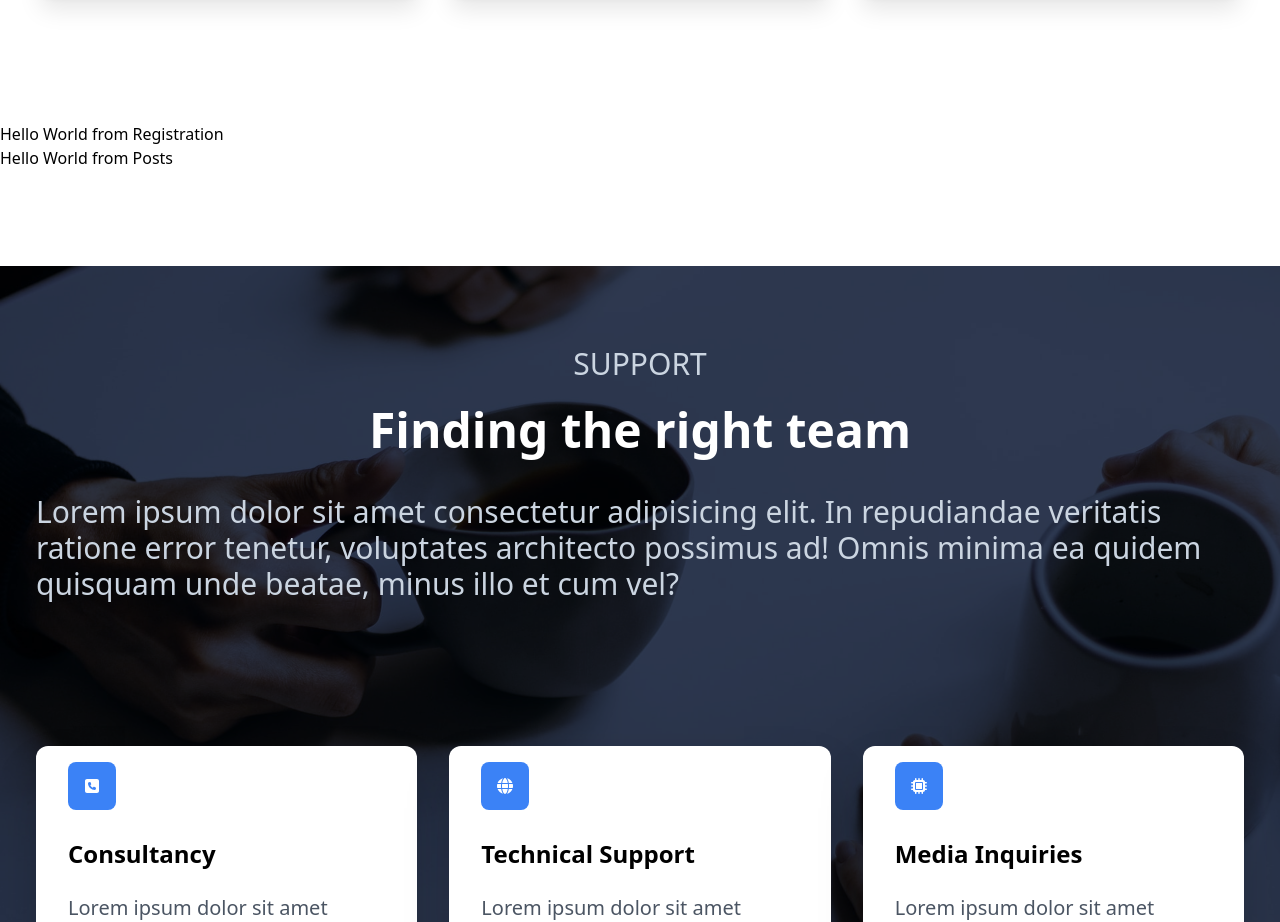
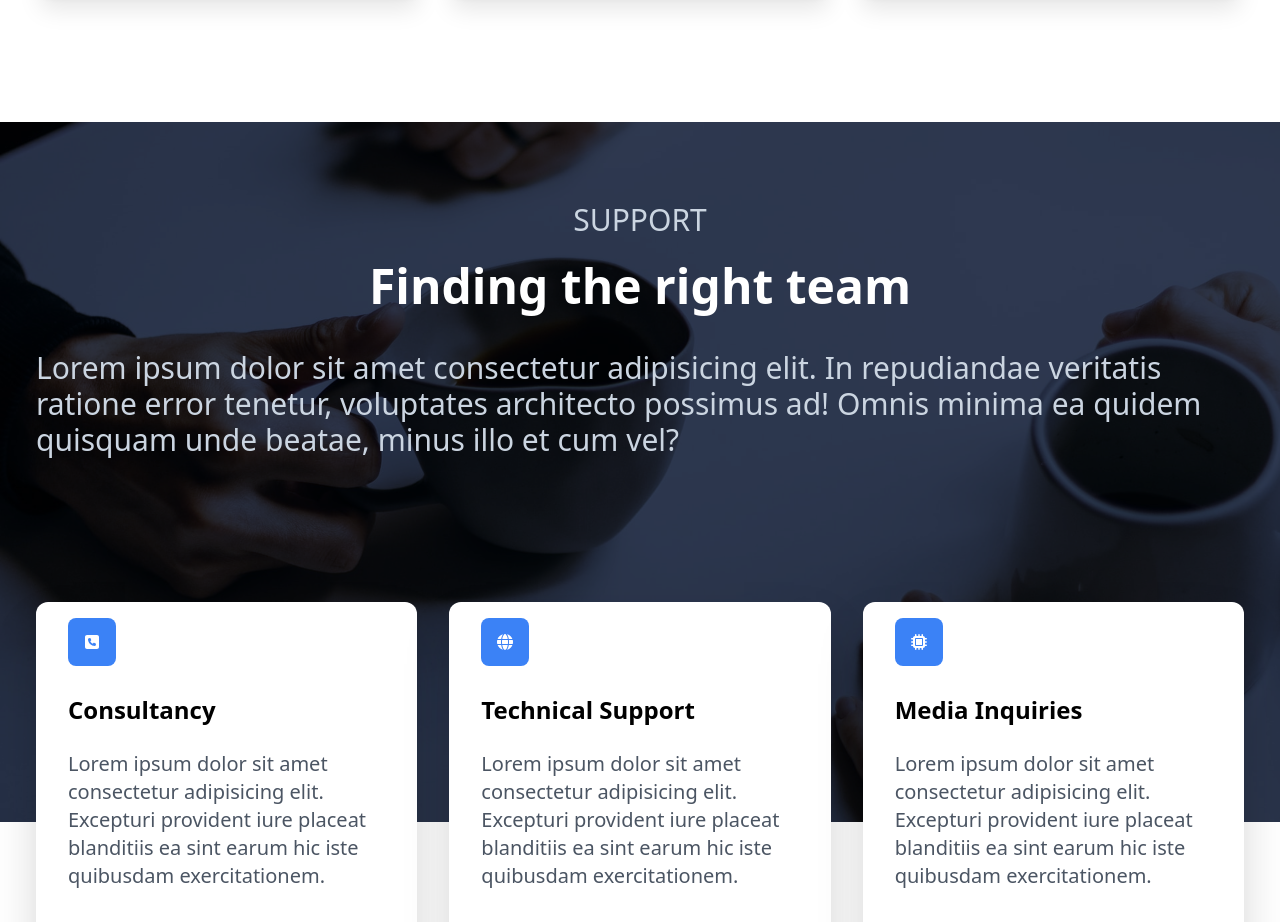
Before and after one commit to brekooname/law-scholars, a React (Create React App) app: page / in a window 1280 px wide. Shown: the part 1260-2182 px from the top of the page. Built offline with nearby package versions, Linux system fonts and the light colour scheme.

Commit message:
Update: Registration and Posts section

```diff
--- a/src/App.js
+++ b/src/App.js
@@ -12,8 +12,8 @@ function App() {
       <Navbar/>
       <Hero/>
       <About/>
-      <Registration/>
-      <Posts/>
+      {/* <Registration/> */}
+      {/* <Posts/> */}
       <Support/>
       <Footer/>
     </>
```
